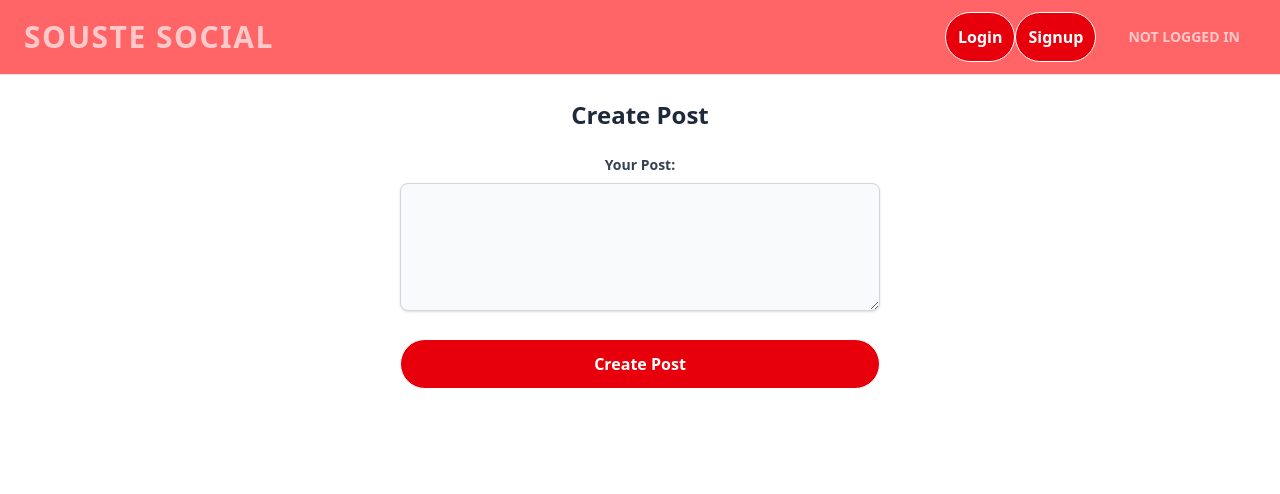
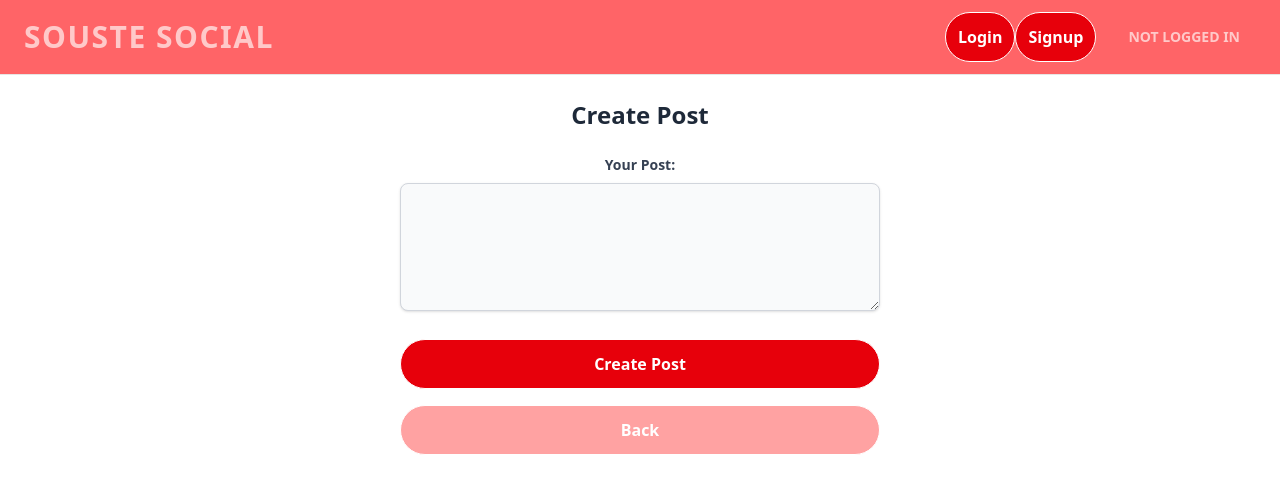
Before and after one commit to souste/souste-social-frontend, a React (Vite) app: page /create-post in a window 1280 px wide. Shown: the top 494 px of the page. Built offline with nearby package versions, Linux system fonts and the light colour scheme.

Commit message:
back button added to create post form

```diff
--- a/src/components/CreatePost.jsx
+++ b/src/components/CreatePost.jsx
@@ -71,6 +71,12 @@ const CreatePost = () => {
         >
           {isSubmitting ? "Creating..." : "Create Post"}
         </button>
+        <button
+          onClick={() => navigate("/")}
+          className="rounded-full border bg-red-300 px-3 py-3 font-semibold text-white hover:bg-red-200"
+        >
+          Back
+        </button>
       </form>
     </div>
   );
```
